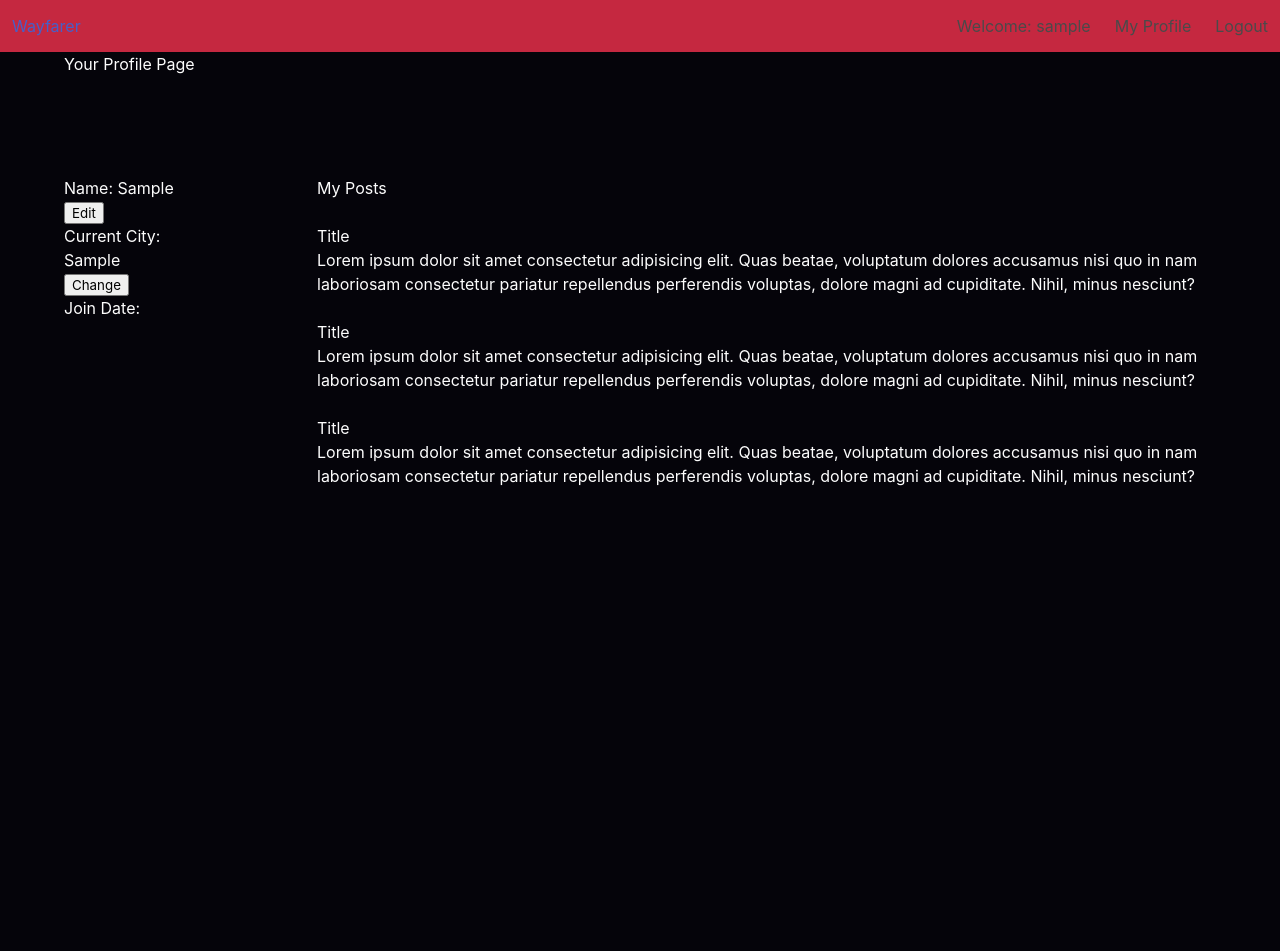
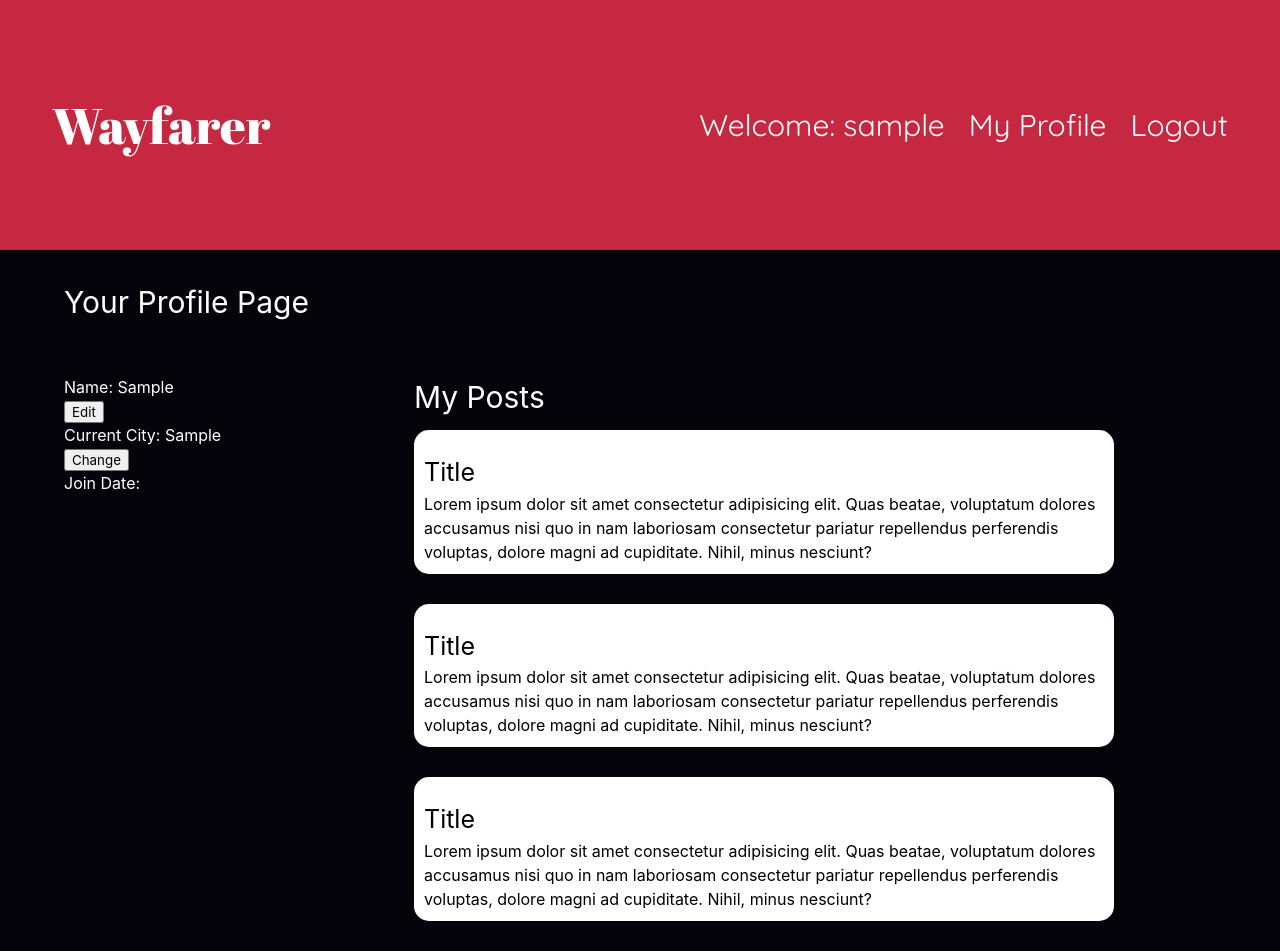
Before and after one commit to RonnellValdez/Wayfarer-DjangoPy, a Django app: page /profile/ in a window 1280 px wide. Before the commit the page ends 486 px from the top, so only its background shows below. Run offline with Django 3.2, Linux system fonts and the light colour scheme; a user stored in the database is signed in; tables that the repository leaves empty hold one stand-in row (values such as "Sample post"); some web fonts are replaced.

Commit message:
added more css to profile and main page

```diff
--- a/main_app/static/styles/main.css
+++ b/main_app/static/styles/main.css
@@ -5,7 +5,7 @@
 body {
     background-color: #05040A;
     min-height: 100vh;
-    color: #FDFDFD;
+    color: white;
 }
 
 .hero-carousel {
@@ -95,6 +95,7 @@
   max-width: 1000px;
   position: relative;
   margin: auto;
+  padding-top: 50px;
 }
 
 /* Hide the images by default */
@@ -168,11 +169,11 @@
 .profile-container {
     display: flex;
     flex-direction: row;
-    margin-top: 100px;
+    margin-top: 50px;
 }
 
 .left-container {
-    margin-right: 100px;
+    margin-right: 50px;
     width: 300px;
 }
 /* This LI is targeting the error messages if there is a SignUp error.  Will need to figure out how to target more specifically */
@@ -182,4 +183,67 @@
 
 .is-red {
     background-color: rgb(197, 40, 64);
+    height: 250px;
+    padding-right: 40px;
+    padding-left: 40px;
+
 }
+
+.navbar-item {
+    font-family: 'Quicksand', sans-serif;
+    color: white;
+    font-size: 30px;
+}
+
+#wayfarer-id {
+    color: white;
+    font-family: 'Abril Fatface', cursive;
+    font-size: 50px;
+}
+
+@media only screen and (max-width: 1023px) {
+    .navbar-brand {
+        padding-top: 110px
+    }
+}
+
+h1 {
+    font-size: 30px;
+    padding-top: 30px;
+}
+
+h2 {
+    font-size: 30px;
+    margin-bottom: 10px;
+}
+
+.myposts-container {
+    display: flex;
+    flex-direction: column;
+    width: 700px;
+}
+
+.single-post {
+
+    background-color: white;
+    color: black;
+    margin-bottom: 30px;
+    border-radius: 15px;
+    padding-bottom: 10px;
+    padding-right: 10px;
+    padding-left: 10px;
+}
+
+.post-title {
+    font-size: 25px;
+}
+
+.navbar-burger {
+    color: white;
+    margin-top: 30px;
+}
+
+.is-active {
+    background-color: black;
+
+}
--- a/main_app/templates/base.html
+++ b/main_app/templates/base.html
@@ -8,13 +8,17 @@
     <meta name="viewport" content="width=device-width, initial-scale=1.0" />
     <link rel="stylesheet" href="https://cdn.jsdelivr.net/npm/bulma@0.9.2/css/bulma.min.css">
     <link href="~bulma-carousel/dist/css/bulma-carousel.min.css" rel="stylesheet">
-     <link rel="stylesheet" href="https://cdnjs.cloudflare.com/ajax/libs/font-awesome/5.15.3/css/all.min.css">
+    <link rel="stylesheet" href="https://cdnjs.cloudflare.com/ajax/libs/font-awesome/5.15.3/css/all.min.css">
     {% comment %} Our css {% endcomment %}
-    <link rel="stylesheet" href="{% static 'styles/main.css' %}">
     <link rel="preconnect" href="https://fonts.gstatic.com">
     <link href="https://fonts.googleapis.com/css2?family=Goblin+One&display=swap" rel="stylesheet">
+    <link rel="preconnect" href="https://fonts.gstatic.com">
+    <link href="https://fonts.googleapis.com/css2?family=Abril+Fatface&display=swap" rel="stylesheet">
+    <link rel="preconnect" href="https://fonts.gstatic.com">
+    <link href="https://fonts.googleapis.com/css2?family=Quicksand&display=swap" rel="stylesheet">
     <script src="https://code.jquery.com/jquery-3.6.0.min.js" integrity="sha256-/xUj+3OJU5yExlq6GSYGSHk7tPXikynS7ogEvDej/m4=" crossorigin="anonymous"></script>
     <script src="{% static 'scripts/main.js' %}" defer></script>
+    <link rel="stylesheet" href="{% static 'styles/main.css' %}">
     {% block css %}
     {% endblock %}
     <title>Wayfarer</title>
@@ -22,7 +26,7 @@
   <body>
         <nav class="navbar is-red" role="navigation" aria-label="main navigation">
           <div class="navbar-brand">
-            <a class="navbar-item" href="/">Wayfarer</a>
+            <a class="navbar-item" id="wayfarer-id" href="/">Wayfarer</a>
             <a role="button" class="navbar-burger" aria-label="menu" aria-expanded="false">
               <span aria-hidden="true"></span>
               <span aria-hidden="true"></span>
@@ -66,7 +70,7 @@
 
       </div>
     </div>
-
+    </body>
 </html>
 <!-- <div class="bg-modal">
   <div class="modal-contents">
```
Also changed, not shown: main_app/templates/home.html (+3 -11 lines).
